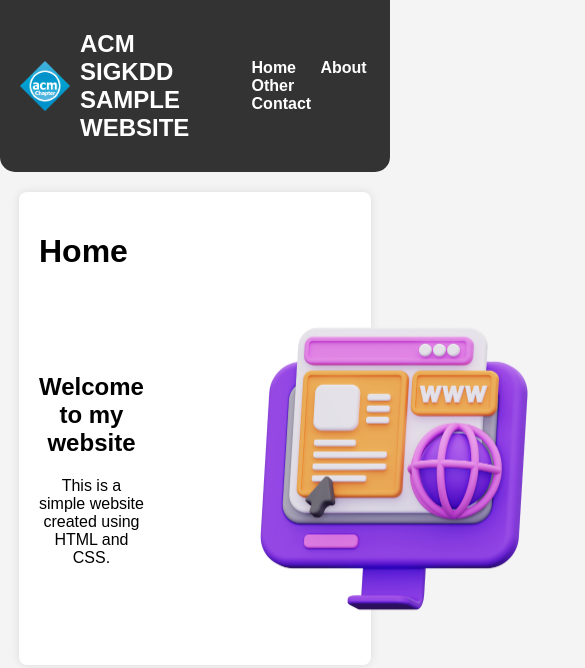
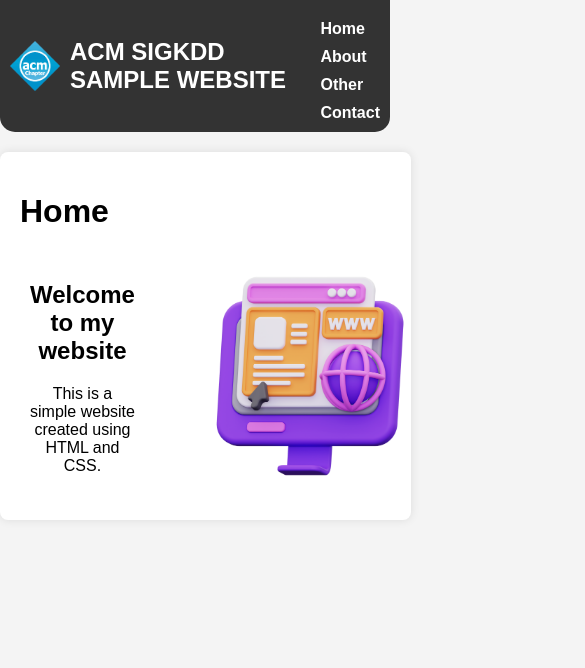
Before and after one commit to ACM-SIGKDD-SRM-KTR-STUDENT-CHAPTER/Webdev-session-15APR24, a plain HTML site: page beautified/index.html in a window 390 px wide. Shown: the top 668 px of the page, 585 px wide, since content can reach past the window. Drawn offline with Linux system fonts and the light colour scheme.

Commit message:
Update style.css

```diff
--- a/beautified/style.css
+++ b/beautified/style.css
@@ -168,3 +168,30 @@ form input[type="reset"] {
     font-weight: bold;
     font-size: 20px;
 }
+@media (max-width: 768px) {
+    .container {
+        width: 95%;
+    }
+
+    .navbar {
+        padding: 10px;
+    }
+
+    .nav-links li {
+        display: block;
+        margin-left: 0;
+        margin-top: 10px;
+    }
+
+    .content {
+        padding: 0 10px;
+    }
+
+    .main-image {
+        width: 100%;
+    }
+
+    form {
+        width: 95%;
+    }
+}
```
